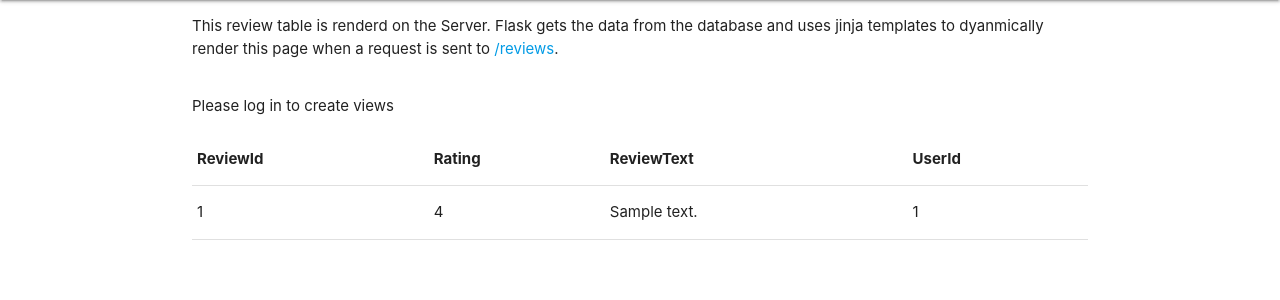
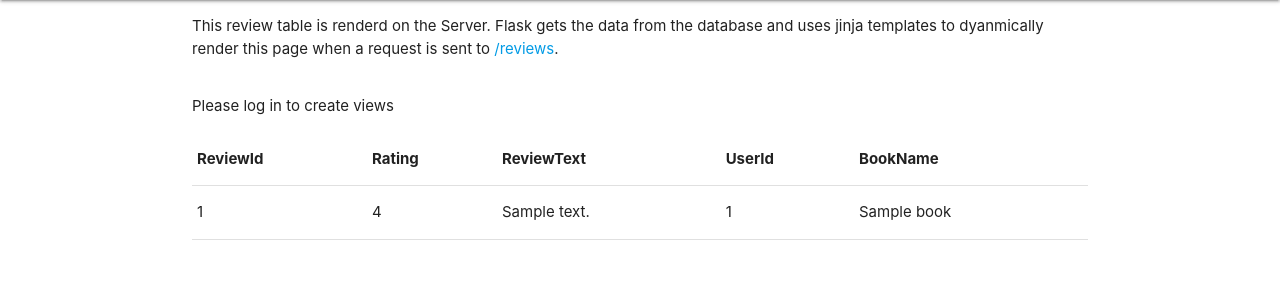
Before and after one commit to knjprojects/mvcjinja, a Flask app: page /reviews in a window 1280 px wide. Shown: the part 64-364 px from the top of the page. Run offline with Flask 3, Linux system fonts and the light colour scheme; tables that the repository leaves empty hold one stand-in row (values such as "Sample post").

Commit message:
books jinja link loads book, from /route, so init should work as well, now we test reviewbook function but it clearly makes render.com crash but fixed ith with adding review_views to views ' init.py

```diff
--- a/App/models/review.py
+++ b/App/models/review.py
@@ -20,7 +20,7 @@ class Review(db.Model):
     return{
       'id': self.id,
       'user_id': self.user.id,
-      #'book_name': self.book.name,
+      'book_name': self.book.name,
       #'book_id': self.book.id,
       'rating': self.rating,
       'reviewtext': self.reviewtext
--- a/App/templates/reviews.html
+++ b/App/templates/reviews.html
@@ -51,7 +51,7 @@
       <table>
         <thead>
           <tr>
-            <th>ReviewId</th><th>Rating</th><th>ReviewText</th><th>UserId</th>
+            <th>ReviewId</th><th>Rating</th><th>ReviewText</th><th>UserId</th><th>BookName</th>
           </tr>
         </thead>
         <tbody>
@@ -62,6 +62,7 @@
                 <td>{{review.rating}}</td>
                 <td>{{review.reviewtext}}</td>
                 <td>{{review.user_id}}</td>
+                <td>{{review.book_name}}</td>
 
             </tr>
           {% endfor %}
```
